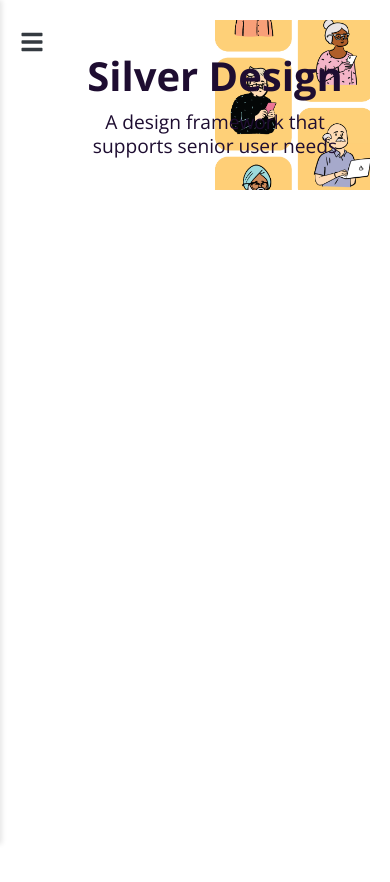
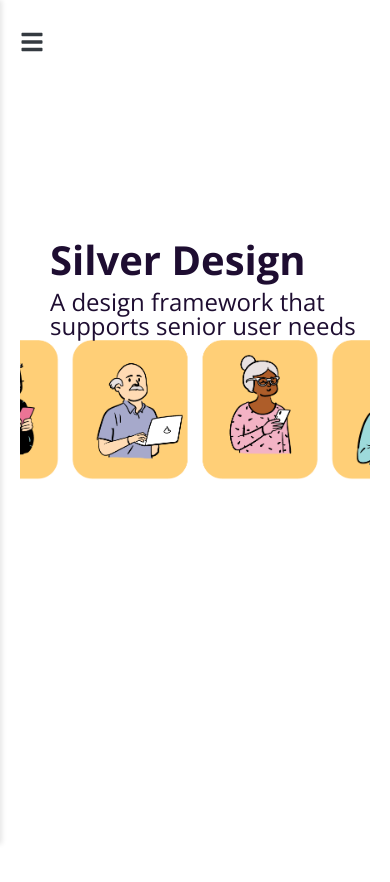
Before and after one commit to jvsneed/silver-design-system, a React (Create React App) app: page /silver-design-system/ in a window 390 px wide. Shown: the top 882 px of the page. Before the commit the page ends 844 px from the top, so only its background shows below. Built offline with nearby package versions, Linux system fonts and the light colour scheme.

Commit message:
fix responsiveness

```diff
--- a/src/App.js
+++ b/src/App.js
@@ -17,13 +17,14 @@ const AppContainer = styled.div`
 
 const ContentContainer = styled.main`
   padding: 20px;
-  margin-left:40px;
+  margin-top: 30px;
   width: 100%; /* Default to full width */
   transition: margin-left 0.3s ease, width 0.3s ease;
+  background-color: ${({ isHomePage }) => (isHomePage ? 'lightblue' : 'white')};
 
   @media (min-width: 769px) {
-    margin-left: 250px; /* Space for the sidebar on larger screens */
-    width: calc(100% - 250px); /* Adjust content width to fit beside the sidebar */
+    margin-left: ${({ isHomePage }) => (isHomePage ? '0' : '250px')}; /* No margin for Home page */
+    width: ${({ isHomePage }) => (isHomePage ? '100%' : 'calc(100% - 250px)')}; /* Full width for Home page */
   }
 `;
 
--- a/src/components/HeroSection.css
+++ b/src/components/HeroSection.css
@@ -1,18 +1,18 @@
 .hero-container {
-  position: relative;
   width: 100%;
-  height: 100vh; /* Full viewport height */
+  height: 99vh; /* Full viewport height */
   background: url('../images/silverdesignheader.png') no-repeat center center/cover;
   color: #1E0D31; /* Dark text color */
   display: flex;
-  align-items: center;
-  justify-content: flex-start; /* Aligns content to the start (left) */
-  padding: 0 3rem; /* Add padding to ensure text doesn't touch the edges */
+  align-items: flex-start;
+  justify-content: flex-start;
 }
 
 .hero-text {
   text-align: left;
-  max-width: 40%; /* Limit width to prevent stretching */
+  max-width: 40%;
+  margin-top:100px;
+  padding-left:30px;
 }
 
 .main-heading {
@@ -20,6 +20,8 @@
   line-height: 5rem;
   font-weight: 700;
   margin-bottom: 10px;
+  padding-top:90px;
+
 }
 
 .sub-heading {
@@ -32,7 +34,7 @@
 /* Responsive Styles */
 @media screen and (max-width: 1024px) {
   .hero-container {
-      padding: 0 2rem;
+      /* padding: 0 2rem; */
   }
 
   .hero-text {
@@ -51,19 +53,21 @@
 }
 
 @media screen and (max-width: 768px) {
+
   .hero-container {
-      padding: 0 1.5rem;
       justify-content: center; /* Center text for smaller screens */
+      background: url('../images/open-peeps-3.png') no-repeat center center/cover;
+      background-position-y: 40%;
+      background-size:150%;
   }
 
   .hero-text {
-      max-width: 80%; /* Increase max-width on smaller screens */
-      text-align: center; /* Center align text on smaller screens */
+      min-width: 100%; /* Increase max-width on smaller screens */
   }
 
   .main-heading {
-      font-size: 3rem;
-      line-height: 3.5rem;
+      font-size: 2.5rem;
+      line-height: 2.5rem;
   }
 
   .sub-heading {
@@ -71,27 +75,3 @@
       line-height: 1.5rem;
   }
 }
-
-@media screen and (max-width: 480px) {
-  .hero-container {
-      padding: 0 1rem;
-      height: auto; /* Adjust height for very small screens */
-      padding-top: 2rem;
-      padding-bottom: 2rem;
-  }
-
-  .hero-text {
-      max-width: 100%; /* Full width on very small screens */
-      text-align: center;
-  }
-
-  .main-heading {
-      font-size: 2.5rem;
-      line-height: 3rem;
-  }
-
-  .sub-heading {
-      font-size: 1.2rem;
-      line-height: 1.5rem;
-  }
-}
```
Also changed, not shown: src/images/open-peeps-3.png (added).
